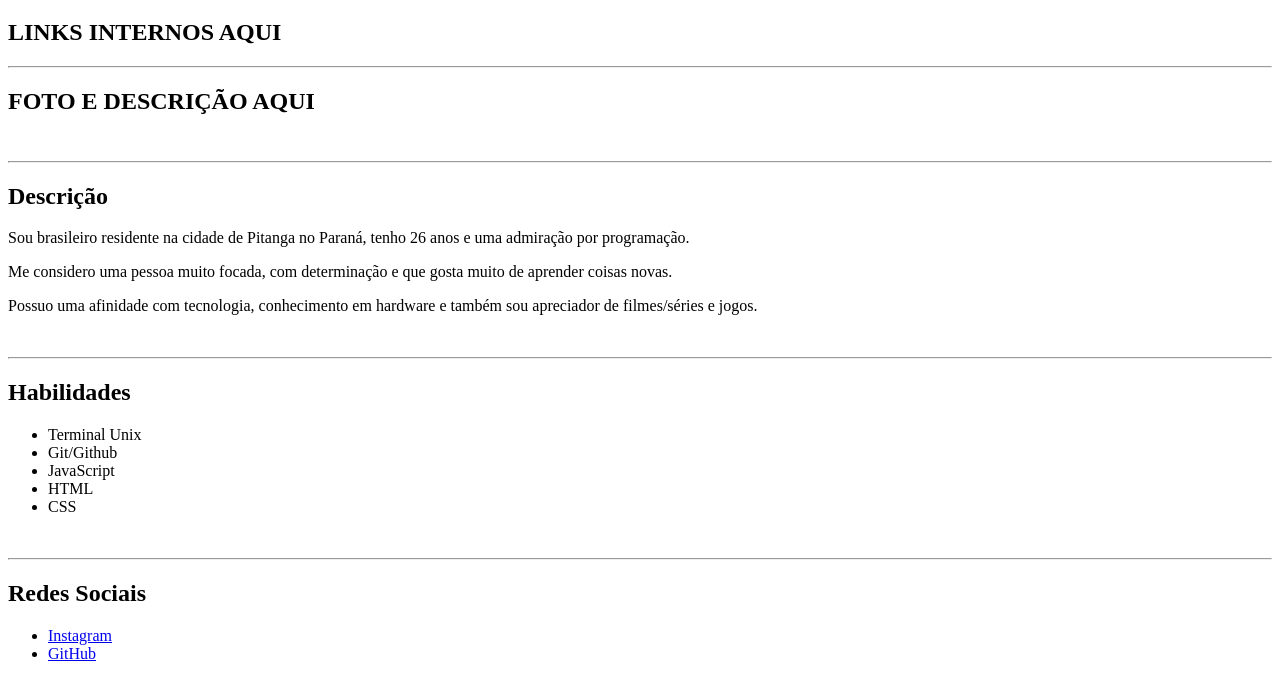
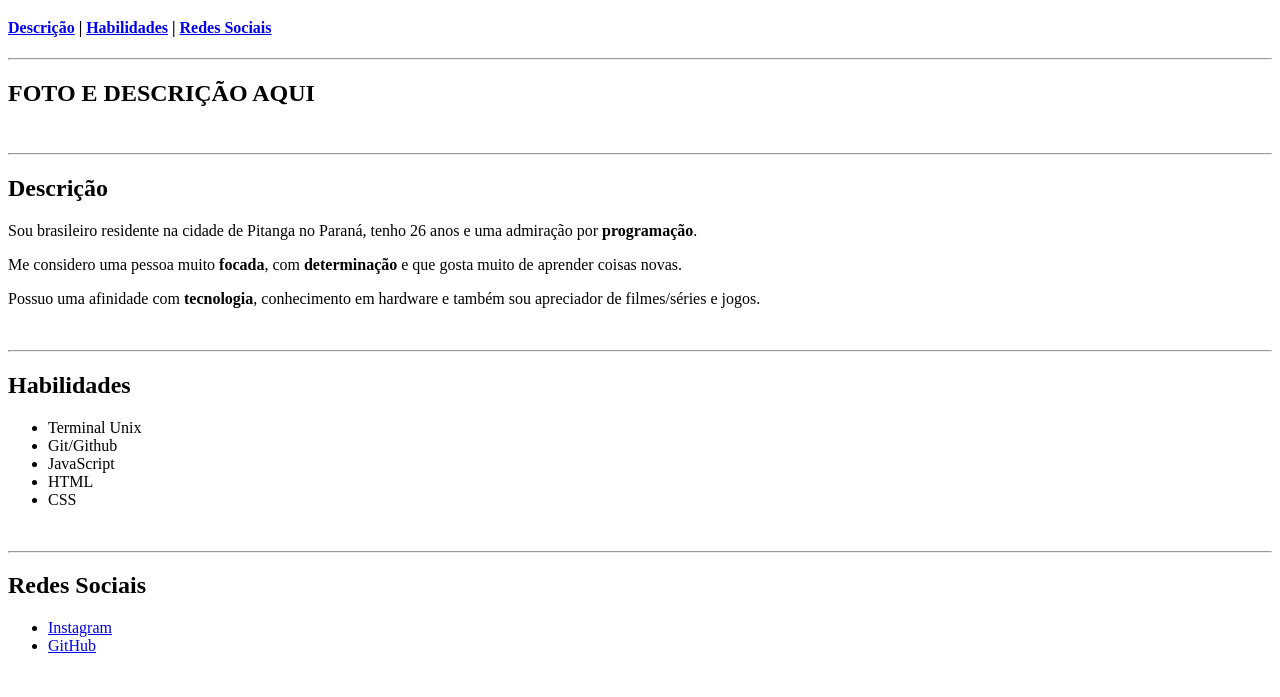
Before and after one commit to h3zord/h3zord.github.io, a plain HTML site: page index.html in a window 1280 px wide. Shown: the part 61-758 px from the top of the page. Drawn offline with Linux system fonts and the light colour scheme.

Commit message:
adicionando links internos

```diff
--- a/index.html
+++ b/index.html
@@ -6,18 +6,18 @@
   </head>
   <body>
 <h1>Lucas Chavarem</h1>
-<h2>LINKS INTERNOS AQUI</h2>
+<h4><a href="#a1">Descrição</a> | <a href="#a2">Habilidades</a> | <a href="#a3">Redes Sociais</a> </h4>
 <hr>
 <h2>FOTO E DESCRIÇÃO AQUI</h2>
 <br>
 <hr>
-<h2>Descrição</h2>
-<p>Sou brasileiro residente na cidade de Pitanga no Paraná, tenho 26 anos e uma admiração por programação.</p>
-<p>Me considero uma pessoa muito focada, com determinação e que gosta muito de aprender coisas novas.</p>
-<p>Possuo uma afinidade com tecnologia, conhecimento em hardware e também sou apreciador de filmes/séries e jogos.</p>
+<h2 id="a1">Descrição</h2>
+<p>Sou brasileiro residente na cidade de Pitanga no Paraná, tenho 26 anos e uma admiração por <strong>programação</strong>.</p>
+<p>Me considero uma pessoa muito <strong>focada</strong>, com <strong>determinação</strong> e que gosta muito de aprender coisas novas.</p>
+<p>Possuo uma afinidade com <strong>tecnologia</strong>, conhecimento em hardware e também sou apreciador de filmes/séries e jogos.</p>
 <br>
 <hr>
-<h2>Habilidades</h2>
+<h2 id="a2">Habilidades</h2>
 <ul>
   <li>Terminal Unix</li>
   <li>Git/Github</li>
@@ -27,7 +27,7 @@
 </ul>
 <br>
 <hr>
-<h2>Redes Sociais</h2>
+<h2 id="a3">Redes Sociais</h2>
 <ul>
   <li><a href="https://www.instagram.com/lucaschavarem/" target="_blank">Instagram</a></li>
   <li><a href="https://github.com/h3zord" target="_blank">GitHub</a></li>
```
